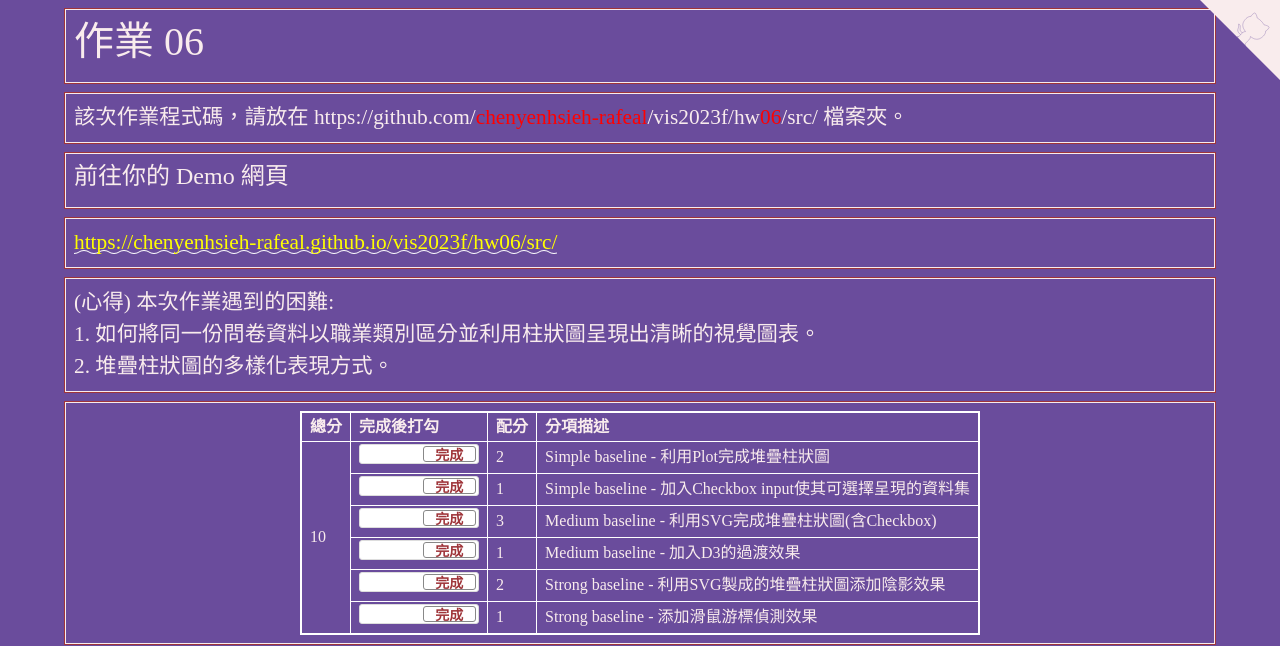
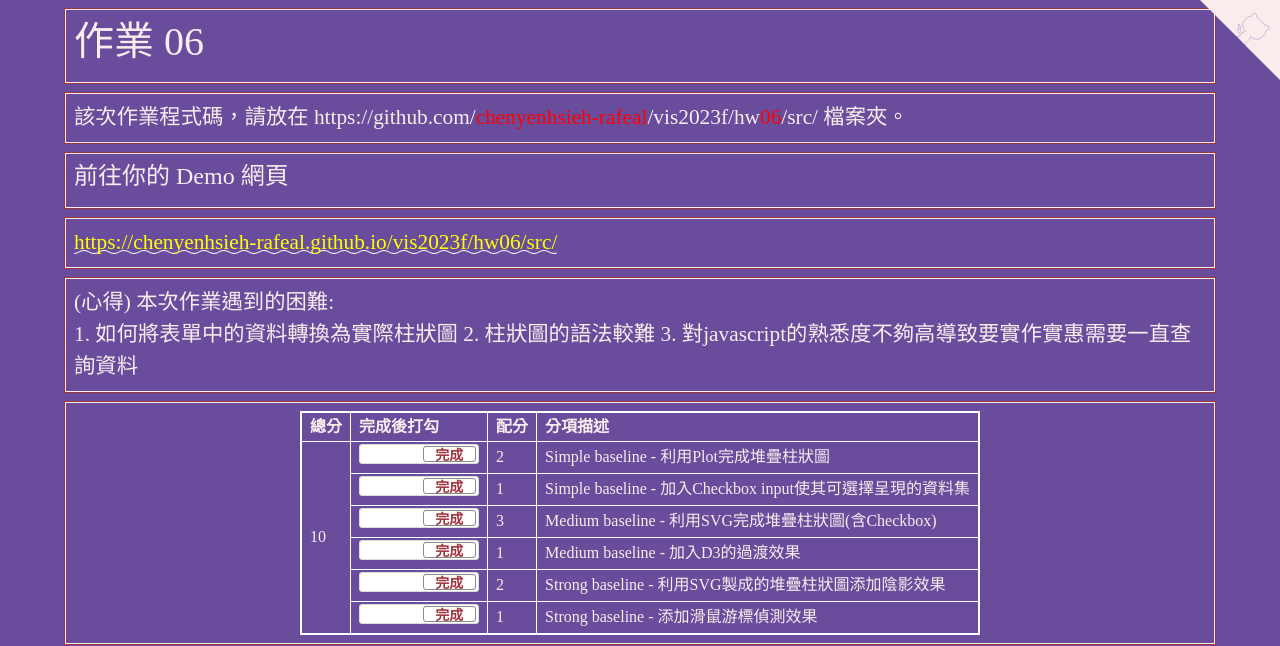
Before and after one commit to chenyenhsieh-rafeal/vis2023f, a plain HTML site: page hw06/index.html in a window 1280 px wide. Shown: the top 646 px of the page. Drawn offline with nearby package versions, Linux system fonts and the light colour scheme.

Commit message:
Update index.html

```diff
--- a/hw06/index.html
+++ b/hw06/index.html
@@ -204,8 +204,9 @@
   <div class="row hw12">
     <div class="col-md-12 twenty">
       (心得) 本次作業遇到的困難:<br/>
-      1. 如何將同一份問卷資料以職業類別區分並利用柱狀圖呈現出清晰的視覺圖表。<br/>
-      2. 堆疊柱狀圖的多樣化表現方式。<br/>
+      1. 如何將表單中的資料轉換為實際柱狀圖
+      2. 柱狀圖的語法較難
+      3. 對javascript的熟悉度不夠高導致要實作實惠需要一直查詢資料
     </div>
   </div>
 
```
